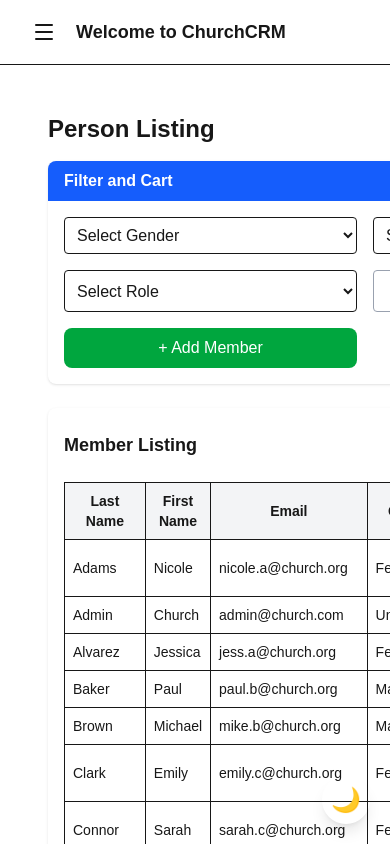
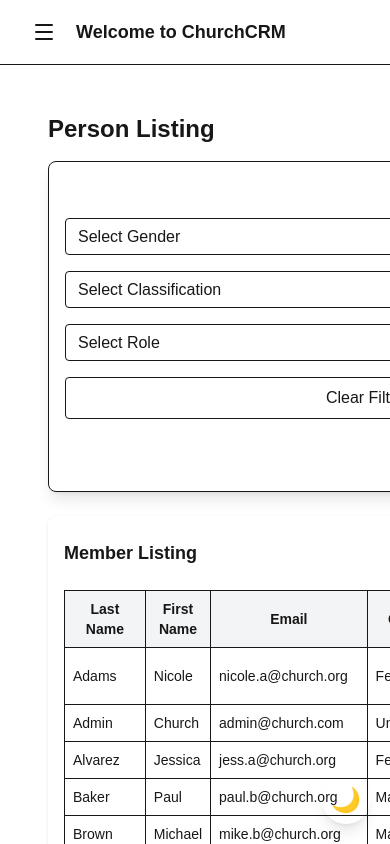
Before and after one commit to Chrishore/church_crm, a Next.js app: page /members in a window 390 px wide. Shown: the top 844 px of the page. Built offline with nearby package versions, Linux system fonts and the light colour scheme.

Commit message:
Auto-commit: Agent tool execution

```diff
--- a/src/app/(main)/members/components/FilterBar.tsx
+++ b/src/app/(main)/members/components/FilterBar.tsx
@@ -30,16 +30,16 @@
     };
 
     return (
-        <div className="bg-white rounded-lg shadow mb-6">
-            <div className="bg-blue-600 text-white px-4 py-2 font-semibold rounded-t-lg">
+        <div className="bg-white dark:bg-surface rounded-lg shadow-lg border border-border dark:border-[#334155] mb-6">
+            <div className="bg-primary text-white px-4 py-2 font-semibold rounded-t-lg">
                 Filter and Cart
             </div>
-            <div className="p-4 grid grid-cols-2 md:grid-cols-4 gap-4">
+            <div className="p-4 grid grid-cols-1 sm:grid-cols-2 md:grid-cols-4 gap-4">
                 <select
                     name="gender"
                     value={filters.gender}
                     onChange={handleChange}
-                    className="border p-2 rounded"
+                    className="border border-border dark:border-[#334155] p-2 rounded bg-white dark:bg-[#1e293b] text-textPrimary dark:text-[#f1f5f9]"
                 >
                     <option value="">Select Gender</option>
                     {options.gender.map((g) => (
@@ -51,7 +51,7 @@
                     name="classification"
                     value={filters.classification}
                     onChange={handleChange}
-                    className="border p-2 rounded"
+                    className="border border-border dark:border-[#334155] p-2 rounded bg-white dark:bg-[#1e293b] text-textPrimary dark:text-[#f1f5f9]"
                 >
                     <option value="">Select Classification</option>
                     {options.classification.map((c) => (
@@ -63,7 +63,7 @@
                     name="role"
                     value={filters.role}
                     onChange={handleChange}
-                    className="border p-2 rounded"
+                    className="border border-border dark:border-[#334155] p-2 rounded bg-white dark:bg-[#1e293b] text-textPrimary dark:text-[#f1f5f9]"
                 >
                     <option value="">Select Role</option>
                     {options.role.map((r) => (
@@ -73,13 +73,13 @@
 
                 <button
                     onClick={clearFilters}
-                    className="border border-gray-400 rounded px-3 py-2 hover:bg-gray-100"
+                    className="border border-border dark:border-[#334155] rounded px-3 py-2 hover:bg-surface dark:hover:bg-[#334155] text-textPrimary dark:text-[#f1f5f9] transition-colors"
                 >
                     Clear Filter
                 </button>
                 <button
                     onClick={() => router.push("/members/add")}
-                    className="bg-green-600 hover:bg-green-700 text-white px-4 py-2 rounded-lg"
+                    className="bg-primary hover:bg-secondary text-white px-4 py-2 rounded-lg transition-colors col-span-1 sm:col-span-2 md:col-span-1"
                 >
                     + Add Member
                 </button>
```
